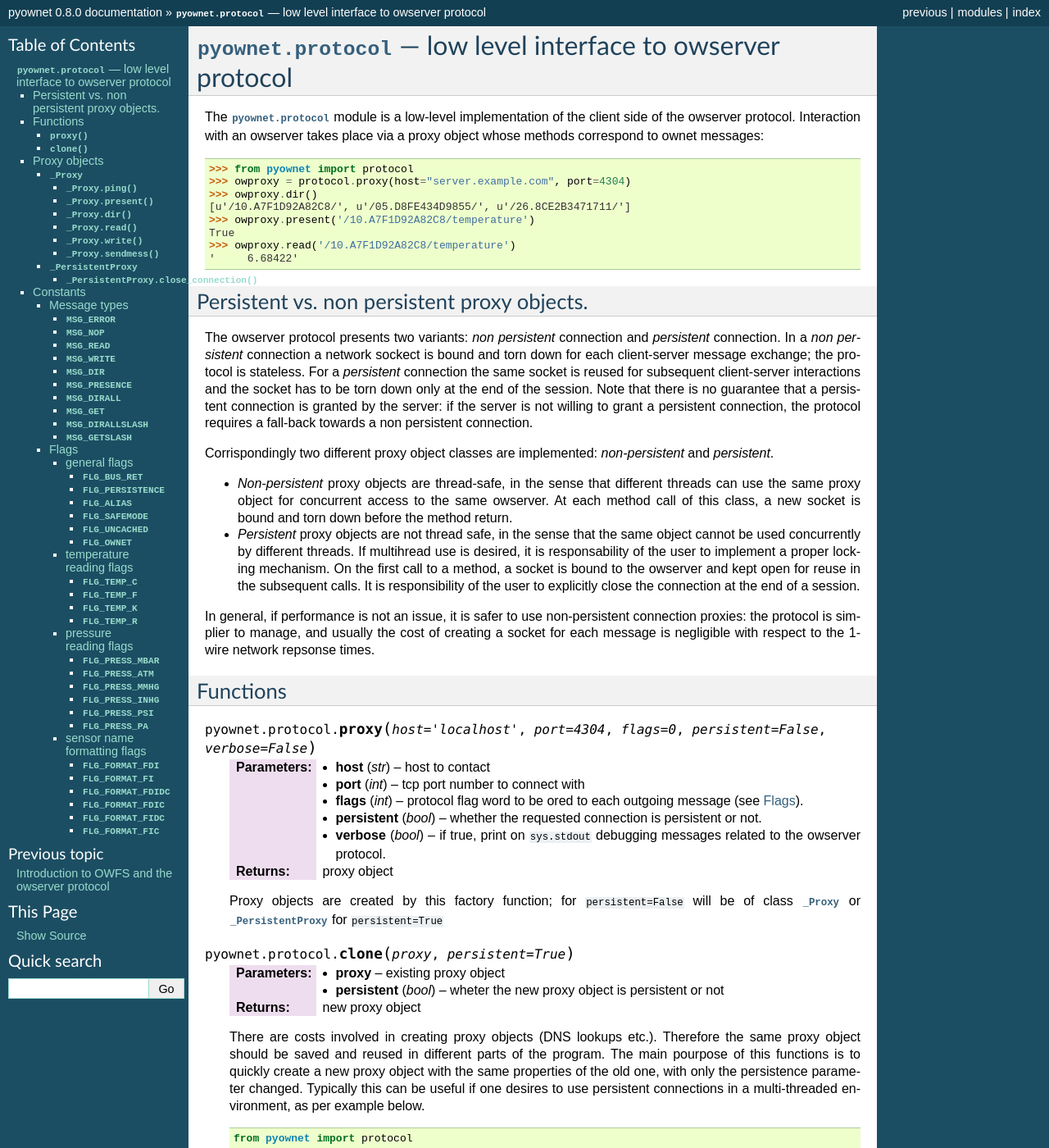
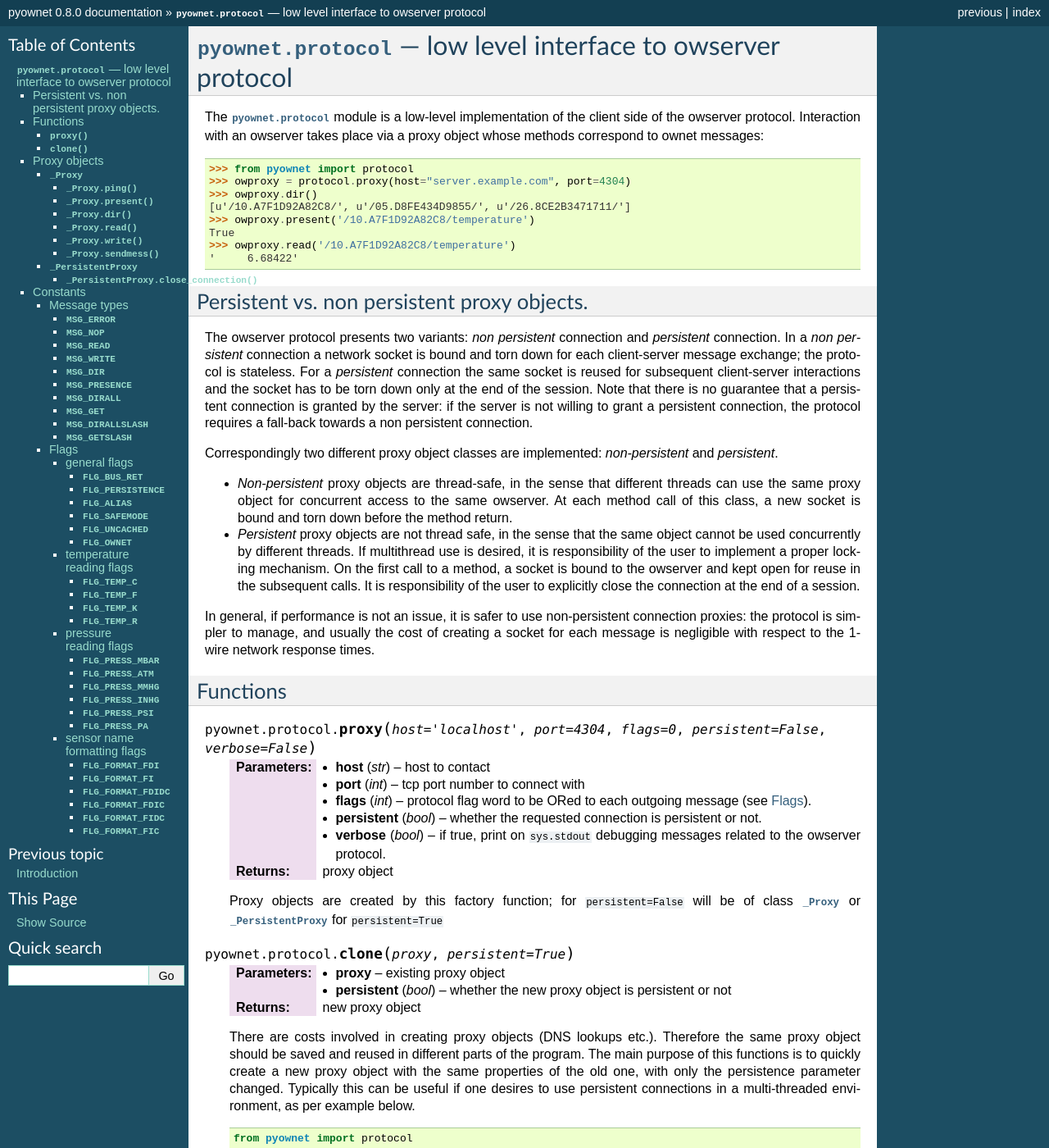
Before and after one commit to miccoli/pyownet, a Sphinx documentation site: the page built from docs/protocol.rst, in a window 1280 px wide and 1400 px high. Shown: the whole window at 82% size. Built offline with Sphinx 7.4.7, drawn with Linux system fonts in a browser that asks for light colours; some of the changed text lies outside the part shown.

Commit message:
docs updated

```diff
--- a/docs/conf.py
+++ b/docs/conf.py
@@ -150,7 +150,7 @@
 #html_additional_pages = {}
 
 # If false, no module index is generated.
-#html_domain_indices = True
+html_domain_indices = False
 
 # If false, no index is generated.
 #html_use_index = True
@@ -183,7 +183,7 @@
 
 latex_elements = {
 # The paper size ('letterpaper' or 'a4paper').
-#'papersize': 'letterpaper',
+'papersize': 'a4paper',
 
 # The font size ('10pt', '11pt' or '12pt').
 #'pointsize': '10pt',
@@ -218,7 +218,7 @@
 #latex_appendices = []
 
 # If false, no module index is generated.
-#latex_domain_indices = True
+latex_domain_indices = False
 
 
 # -- Options for manual page output ---------------------------------------
--- a/docs/index.rst
+++ b/docs/index.rst
@@ -12,7 +12,7 @@
 ========
 
 .. toctree::
-   :maxdepth: 1
+   :maxdepth: 2
 
    intro
    protocol
@@ -21,5 +21,4 @@
 ==================
 
 * :ref:`genindex`
-* :ref:`modindex`
 * :ref:`search`
--- a/docs/protocol.rst
+++ b/docs/protocol.rst
@@ -26,7 +26,7 @@
 
 The owserver protocol presents two variants: *non persistent*
 connection and *persistent* connection. In a *non persistent*
-connection a network sockect is bound and torn down for each
+connection a network socket is bound and torn down for each
 client-server message exchange; the protocol is stateless. For a
 *persistent* connection the same socket is reused for subsequent
 client-server interactions and the socket has to be torn down only
@@ -35,7 +35,7 @@
 willing to grant a persistent connection, the protocol requires a
 fall-back towards a non persistent connection.
 
-Corrispondingly two different proxy object classes are implemented:
+Correspondingly two different proxy object classes are implemented:
 *non-persistent* and *persistent*.
 
 * *Non-persistent* proxy objects are thread-safe, in the sense that
@@ -45,16 +45,16 @@
 
 * *Persistent* proxy objects are not thread safe, in the sense that
   the same object cannot be used concurrently by different threads. If
-  multihread use is desired, it is responsability of the user to
+  multithread use is desired, it is responsibility of the user to
   implement a proper locking mechanism.  On the first call to a
   method, a socket is bound to the owserver and kept open for reuse in
   the subsequent calls. It is responsibility of the user to explicitly
   close the connection at the end of a session.
 
 In general, if performance is not an issue, it is safer to use
-non-persistent connection proxies: the protocol is simplier to manage,
+non-persistent connection proxies: the protocol is simpler to manage,
 and usually the cost of creating a socket for each message is
-negligible with respect to the 1-wire network repsonse times.
+negligible with respect to the 1-wire network response times.
 
 
 Functions
@@ -65,7 +65,7 @@
 
    :param str host: host to contact
    :param int port: tcp port number to connect with
-   :param int flags: protocol flag word to be ored to each outgoing
+   :param int flags: protocol flag word to be ORed to each outgoing
 		     message (see :ref:`flags`).
    :param bool persistent: whether the requested connection is
 			   persistent or not.
@@ -80,13 +80,13 @@
 .. py:function:: clone(proxy, persistent=True)
 
    :param proxy: existing proxy object
-   :param bool persistent: wheter the new proxy object is persistent
+   :param bool persistent: whether the new proxy object is persistent
 			   or not
    :return: new proxy object
 
    There are costs involved in creating proxy objects (DNS lookups
    etc.). Therefore the same proxy object should be saved and reused
-   in different parts of the program. The main pourpose of this
+   in different parts of the program. The main purpose of this
    functions is to quickly create a new proxy object with the same
    properties of the old one, with only the persistence parameter
    changed. Typically this can be useful if one desires to use
@@ -178,7 +178,7 @@
 	>>> p.read('/01.98542F112D05/type')
 	'DS2401'
 
-      The ``size`` parameters can be specified to limit the maximun
+      The ``size`` parameters can be specified to limit the maximum
       length of the data buffer returned. (Note that specifying this
       parameter to a value less than the *natural* size of the payload
       will result in a partial read: there is no way to resume the
```
Also changed, not shown: other parts of docs/protocol.rst (+8 -7 lines), docs/intro.rst (+56 -28 lines).
